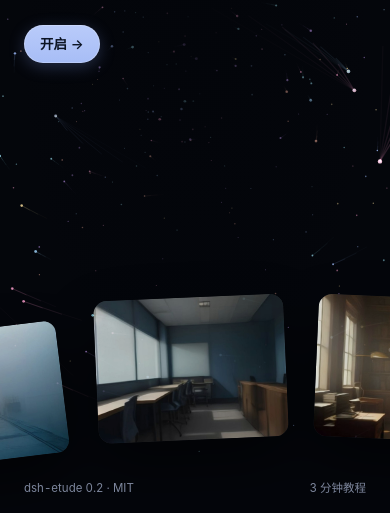
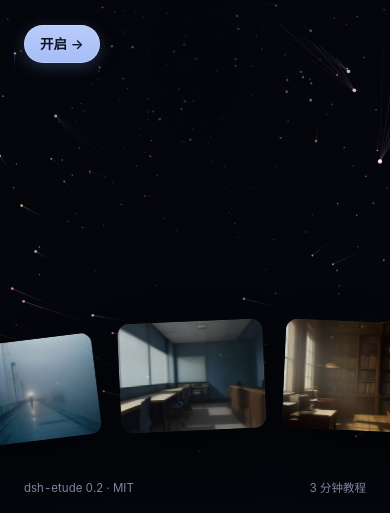
Before and after one commit to whyao56/dsh-etude, a website: page design/v/index-v2.html in a window 390 px wide. Shown: the part 331-844 px from the top of the page. Drawn offline with Linux system fonts and the light colour scheme; files that its build step writes are made by us from their sources; files whose address does not match are found by name.

Commit message:
design: 启动页扇形照片落位（1440 贴底/900 缩到 0.88 不压页脚）

```diff
--- a/design/system.css
+++ b/design/system.css
@@ -1966,7 +1966,7 @@ body.splash-body {
 .sp-fan {
   position: absolute;
   left: 50%;
-  bottom: 52px;
+  bottom: 44px;
   transform: translateX(-50%);
   display: flex;
   align-items: flex-end;
@@ -1983,16 +1983,16 @@ body.splash-body {
   transform-origin: 50% 120%;
 }
 .sp-fan .c:nth-child(1) {
-  transform: rotate(-7deg) translateY(26px) scale(0.9);
+  transform: rotate(-7deg) translateY(14px) scale(0.9);
 }
 .sp-fan .c:nth-child(2) {
-  transform: rotate(-2.5deg) translateY(6px) scale(0.97);
+  transform: rotate(-2.5deg) translateY(4px) scale(0.97);
 }
 .sp-fan .c:nth-child(3) {
-  transform: rotate(2.5deg) translateY(6px) scale(0.97);
+  transform: rotate(2.5deg) translateY(4px) scale(0.97);
 }
 .sp-fan .c:nth-child(4) {
-  transform: rotate(7deg) translateY(26px) scale(0.9);
+  transform: rotate(7deg) translateY(14px) scale(0.9);
 }
 .sp-fan .c img {
   width: 100%;
@@ -3265,6 +3265,16 @@ body.splash-body {
     height: 240px;
   }
 }
+@media (max-width: 960px) {
+  .sp-fan {
+    bottom: 62px;
+    gap: 10px;
+    transform: translateX(-50%) scale(0.88);
+  }
+  .sp-fan .c {
+    width: 170px;
+  }
+}
 @media print {
   .side,
   .topbar {
```
Also changed, not shown: design/DESIGN.md (+2 -1 lines).
